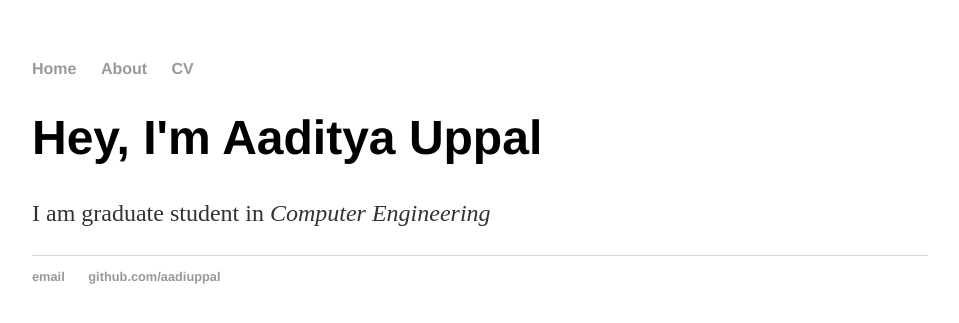
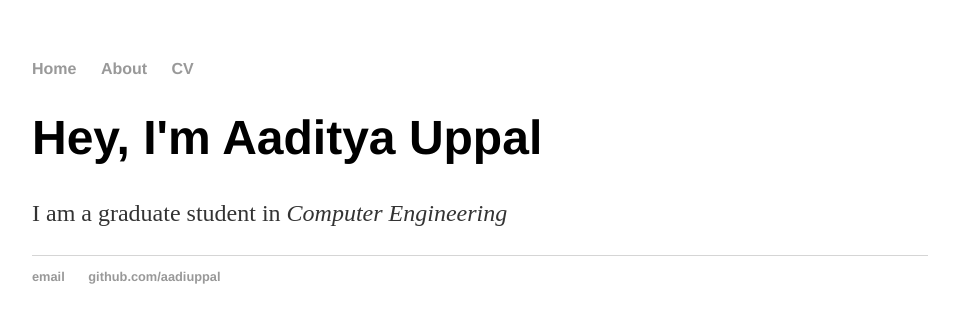
Before and after one commit to aadiuppal/aadiuppal.github.io, a Jekyll site: the page built from index.html, in a window 1280 px wide. Shown: the top 323 px of the page, without its empty margins (160-1119 px from the left). Built offline with Jekyll 4.4.1, drawn with Linux system fonts in a browser that asks for light colours.

Commit message:
fixed typo

```diff
--- a/index.html
+++ b/index.html
@@ -4,6 +4,6 @@ title: Aaditya Uppal
 ---
 <div class = "blurb">
   <h1> Hey, I'm Aaditya Uppal</h1>
-  <p> I am graduate student in <em>Computer Engineering </em>
+  <p> I am a graduate student in <em>Computer Engineering </em>
   </p>
 </div> <!--- ./blurb -->
```
